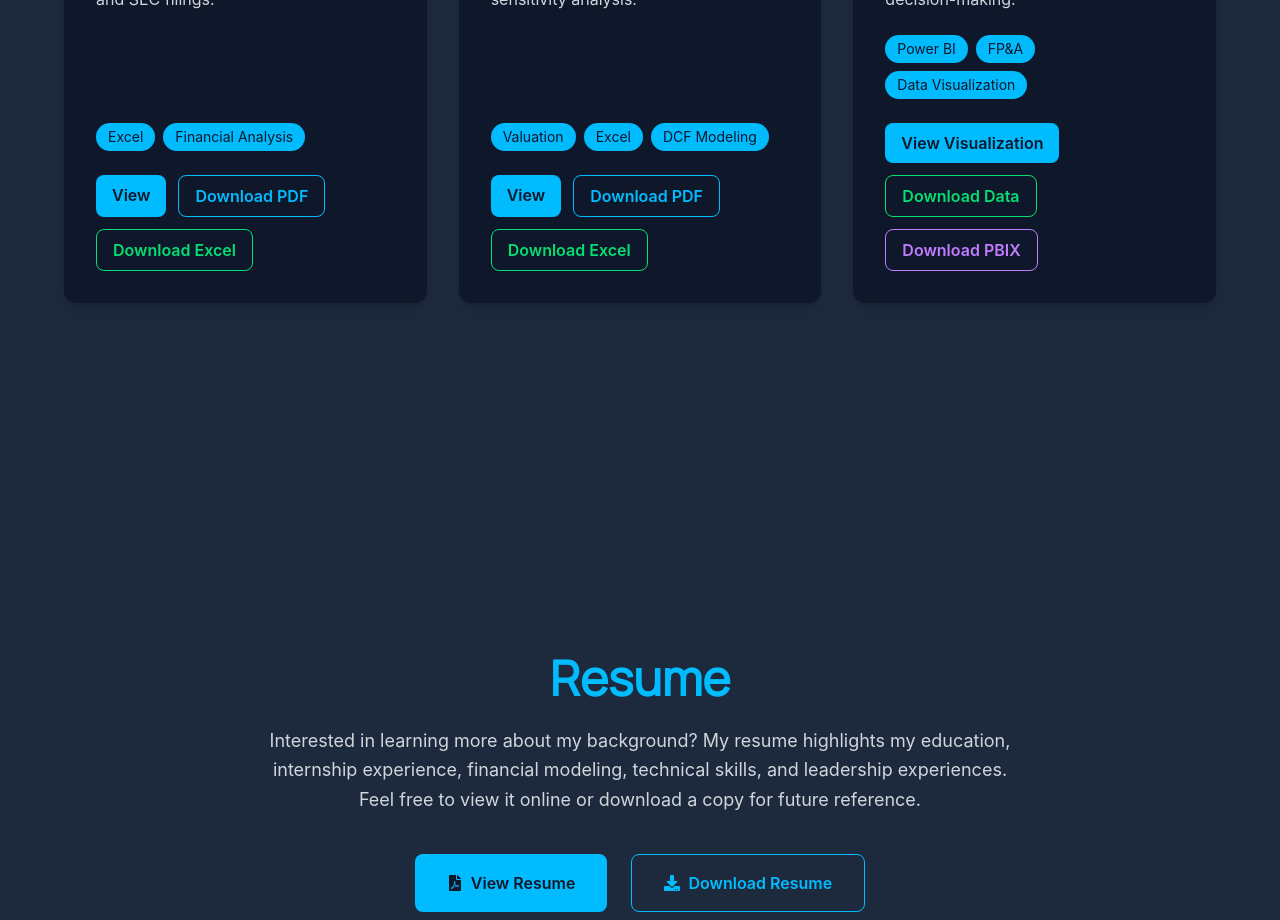
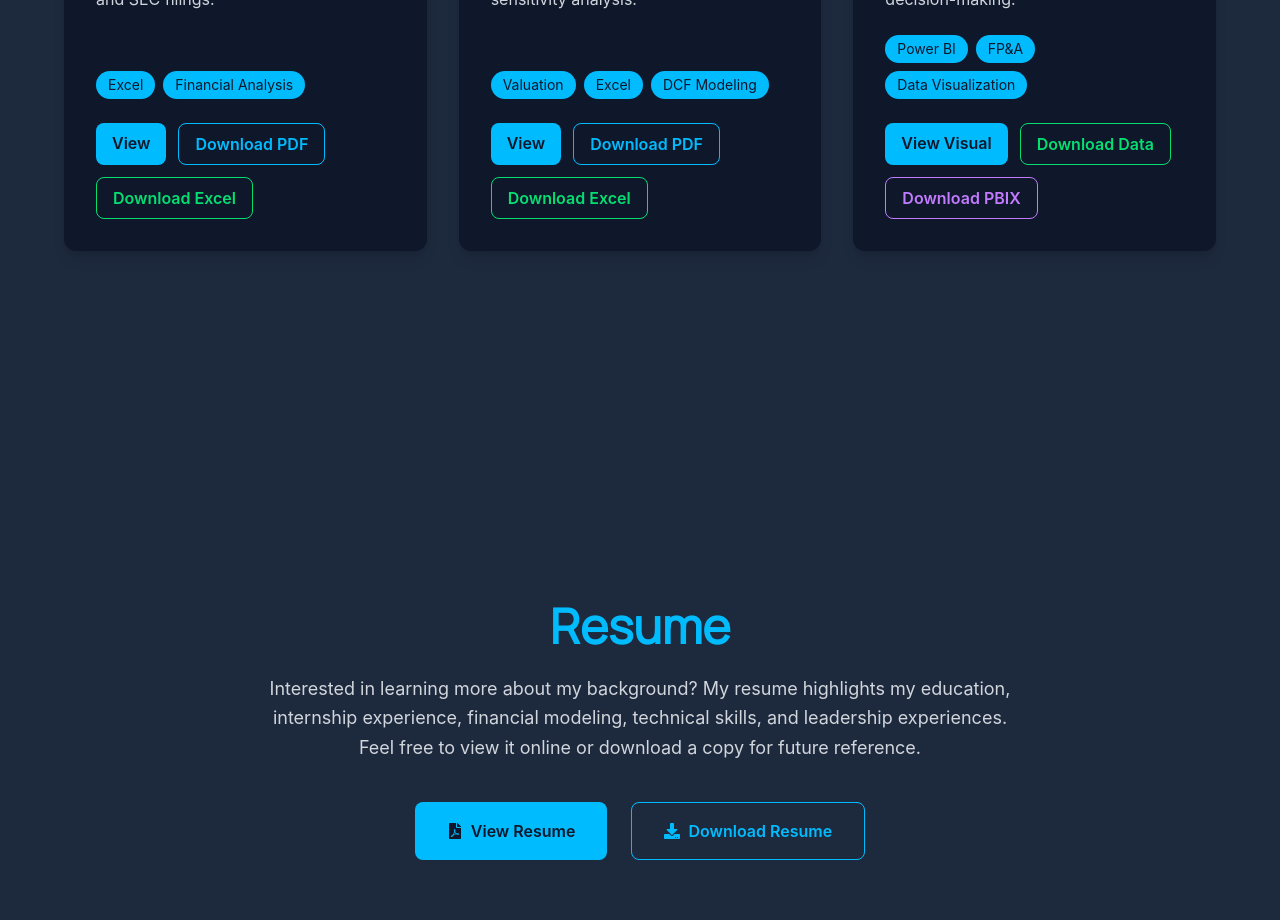
Before and after one commit to varunjammalamadaka/varun-portfolio, a React (Vite) app: page / in a window 1280 px wide. Shown: the part 3180-4100 px from the top of the page. Built offline with nearby package versions, Linux system fonts and the light colour scheme.

Commit message:
fixing UI projects buttons

```diff
--- a/src/components/Projects.jsx
+++ b/src/components/Projects.jsx
@@ -171,7 +171,7 @@ function Projects() {
                   rel="noopener noreferrer"
                   className="bg-sky-400 text-slate-900 font-semibold px-4 py-2 rounded-lg hover:bg-sky-300 transition"
                 >
-                  View Visualization
+                  View Visual
                 </a>
 
                 <a
```
